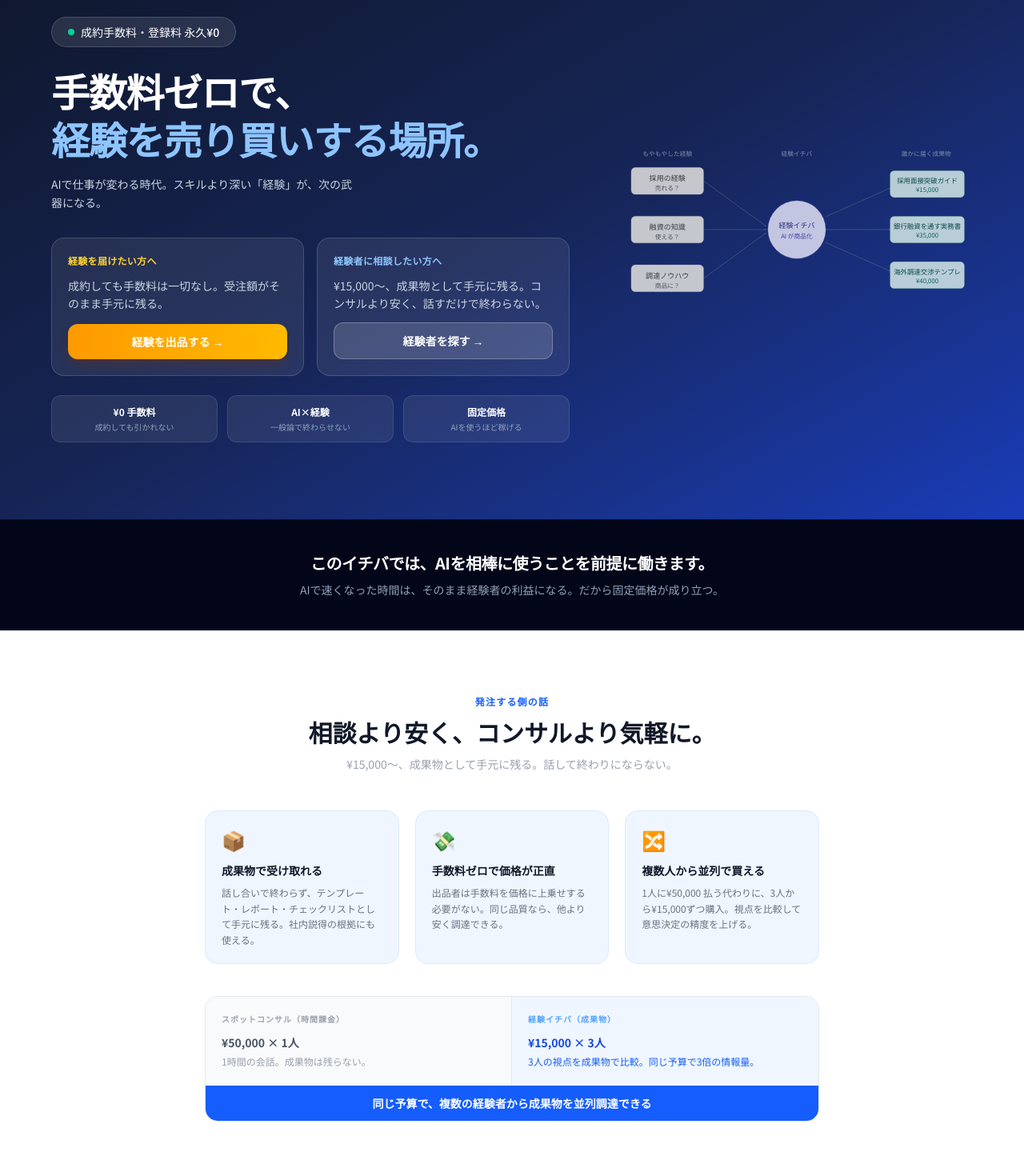
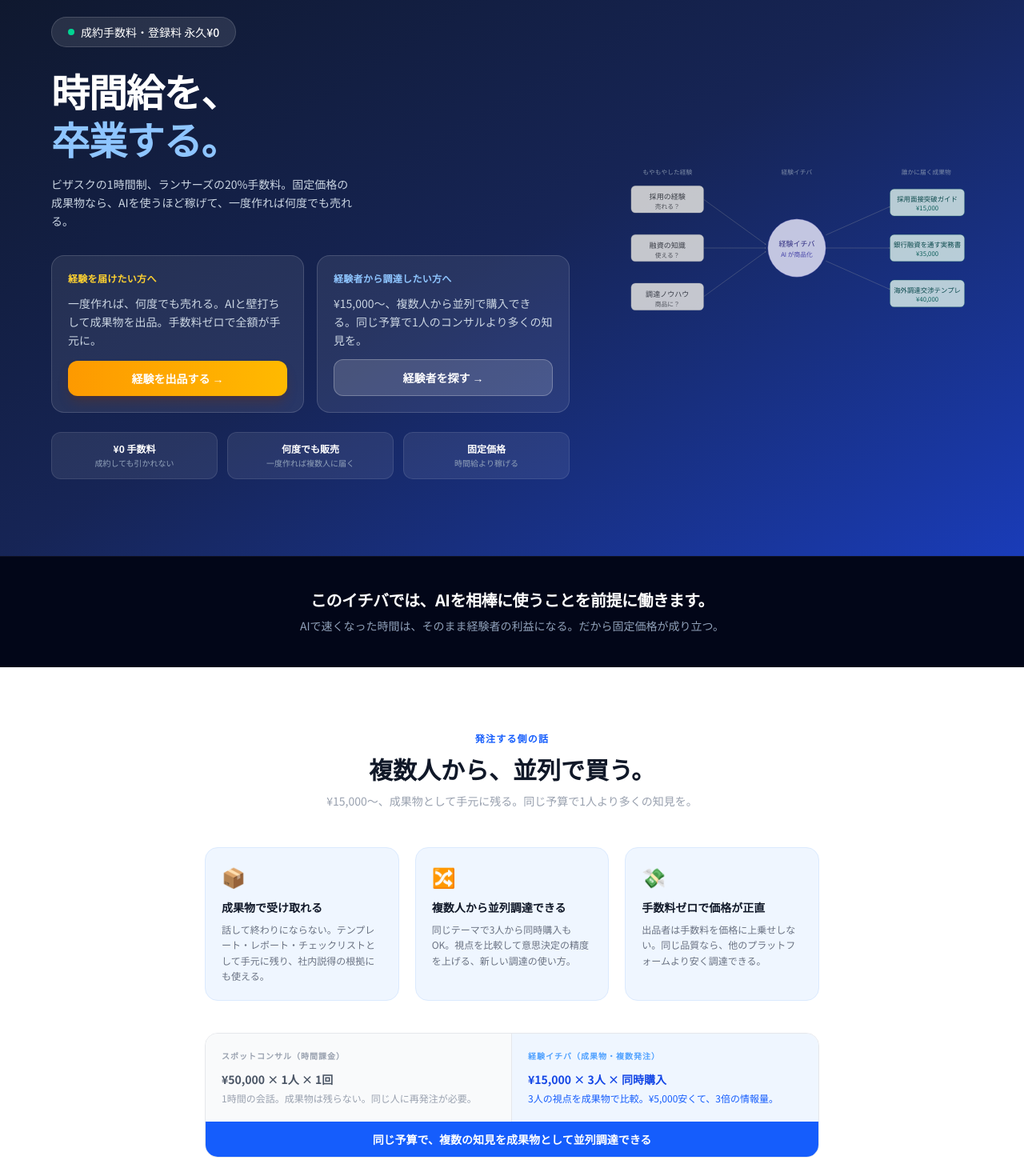
Before and after one commit to westville1030-tech11/skill-tana, a Next.js app: page / in a window 1280 px wide. Shown: the part 140-1610 px from the top of the page at 80% size. Built offline with nearby package versions, Linux system fonts and the light colour scheme; no server answers.

Commit message:
時間給卒業・複数販売・並列発注を軸にLP全面改訂

```diff
--- a/app/page.tsx
+++ b/app/page.tsx
@@ -18,11 +18,11 @@ export default function Home() {
               </div>
 
               <h1 className="text-4xl md:text-5xl font-black text-white leading-tight mb-4 tracking-tight">
-                手数料ゼロで、<br />
-                <span className="text-blue-300">経験を売り買いする場所。</span>
+                時間給を、<br />
+                <span className="text-blue-300">卒業する。</span>
               </h1>
               <p className="text-slate-300 text-sm leading-relaxed mb-8 max-w-sm mx-auto lg:mx-0">
-                AIで仕事が変わる時代。スキルより深い「経験」が、次の武器になる。
+                ビザスクの1時間制、ランサーズの20%手数料。固定価格の成果物なら、AIを使うほど稼げて、一度作れば何度でも売れる。
               </p>
 
               <div className="grid sm:grid-cols-2 gap-4 mb-6">
@@ -30,7 +30,7 @@ export default function Home() {
                 <div className="bg-white/8 border border-white/15 rounded-2xl p-5 flex flex-col gap-3">
                   <p className="text-xs font-bold text-amber-300 tracking-wide">経験を届けたい方へ</p>
                   <p className="text-sm text-slate-300 leading-relaxed">
-                    成約しても手数料は一切なし。受注額がそのまま手元に残る。
+                    一度作れば、何度でも売れる。AIと壁打ちして成果物を出品。手数料ゼロで全額が手元に。
                   </p>
                   <Link href="/try"
                     className="mt-auto block text-center bg-gradient-to-r from-amber-500 to-amber-400 text-white py-3 px-4 rounded-xl text-sm font-bold hover:opacity-90 transition-opacity shadow-lg shadow-amber-900/30">
@@ -39,9 +39,9 @@ export default function Home() {
                 </div>
                 {/* 経験者に相談したい */}
                 <div className="bg-white/8 border border-white/15 rounded-2xl p-5 flex flex-col gap-3">
-                  <p className="text-xs font-bold text-blue-300 tracking-wide">経験者に相談したい方へ</p>
+                  <p className="text-xs font-bold text-blue-300 tracking-wide">経験者から調達したい方へ</p>
                   <p className="text-sm text-slate-300 leading-relaxed">
-                    ¥15,000〜、成果物として手元に残る。コンサルより安く、話すだけで終わらない。
+                    ¥15,000〜、複数人から並列で購入できる。同じ予算で1人のコンサルより多くの知見を。
                   </p>
                   <Link href="/browse"
                     className="mt-auto block text-center bg-white/15 border border-white/25 text-white py-3 px-4 rounded-xl text-sm font-bold hover:bg-white/20 transition-colors">
@@ -54,8 +54,8 @@ export default function Home() {
               <div className="grid grid-cols-3 gap-3">
                 {[
                   { value: "¥0 手数料", desc: "成約しても引かれない" },
-                  { value: "AI×経験", desc: "一般論で終わらせない" },
-                  { value: "固定価格", desc: "AIを使うほど稼げる" },
+                  { value: "何度でも販売", desc: "一度作れば複数人に届く" },
+                  { value: "固定価格", desc: "時間給より稼げる" },
                 ].map((item) => (
                   <div key={item.value} className="bg-white/8 border border-white/10 rounded-xl px-3 py-3 text-center">
                     <p className="text-xs font-bold text-white leading-snug">{item.value}</p>
@@ -91,30 +91,30 @@ export default function Home() {
         <div className="max-w-3xl mx-auto">
           <p className="text-xs font-bold text-blue-600 tracking-widest text-center mb-3">発注する側の話</p>
           <h2 className="text-3xl font-bold text-center text-gray-900 mb-3">
-            相談より安く、コンサルより気軽に。
+            複数人から、並列で買う。
           </h2>
-          <p className="text-center text-gray-400 text-sm mb-12">¥15,000〜、成果物として手元に残る。話して終わりにならない。</p>
+          <p className="text-center text-gray-400 text-sm mb-12">¥15,000〜、成果物として手元に残る。同じ予算で1人より多くの知見を。</p>
 
           <div className="grid md:grid-cols-3 gap-5 mb-10">
             <div className="rounded-2xl bg-blue-50 border border-blue-100 p-5">
               <p className="text-2xl mb-3">📦</p>
               <p className="font-bold text-gray-900 text-sm mb-2">成果物で受け取れる</p>
               <p className="text-xs text-gray-500 leading-relaxed">
-                話し合いで終わらず、テンプレート・レポート・チェックリストとして手元に残る。社内説得の根拠にも使える。
+                話して終わりにならない。テンプレート・レポート・チェックリストとして手元に残り、社内説得の根拠にも使える。
+              </p>
+            </div>
+            <div className="rounded-2xl bg-blue-50 border border-blue-100 p-5">
+              <p className="text-2xl mb-3">🔀</p>
+              <p className="font-bold text-gray-900 text-sm mb-2">複数人から並列調達できる</p>
+              <p className="text-xs text-gray-500 leading-relaxed">
+                同じテーマで3人から同時購入もOK。視点を比較して意思決定の精度を上げる、新しい調達の使い方。
               </p>
             </div>
             <div className="rounded-2xl bg-blue-50 border border-blue-100 p-5">
               <p className="text-2xl mb-3">💸</p>
               <p className="font-bold text-gray-900 text-sm mb-2">手数料ゼロで価格が正直</p>
               <p className="text-xs text-gray-500 leading-relaxed">
-                出品者は手数料を価格に上乗せする必要がない。同じ品質なら、他より安く調達できる。
-              </p>
-            </div>
-            <div className="rounded-2xl bg-blue-50 border border-blue-100 p-5">
-              <p className="text-2xl mb-3">🔀</p>
-              <p className="font-bold text-gray-900 text-sm mb-2">複数人から並列で買える</p>
-              <p className="text-xs text-gray-500 leading-relaxed">
-                1人に¥50,000 払う代わりに、3人から¥15,000ずつ購入。視点を比較して意思決定の精度を上げる。
+                出品者は手数料を価格に上乗せしない。同じ品質なら、他のプラットフォームより安く調達できる。
               </p>
             </div>
           </div>
@@ -123,17 +123,17 @@ export default function Home() {
             <div className="grid grid-cols-2">
               <div className="bg-gray-50 p-5 border-r border-gray-200">
                 <p className="text-[10px] font-bold text-gray-400 tracking-widest mb-3">スポットコンサル（時間課金）</p>
-                <p className="text-sm font-bold text-gray-600 mb-1">¥50,000 × 1人</p>
-                <p className="text-xs text-gray-400 leading-relaxed">1時間の会話。成果物は残らない。</p>
+                <p className="text-sm font-bold text-gray-600 mb-1">¥50,000 × 1人 × 1回</p>
+                <p className="text-xs text-gray-400 leading-relaxed">1時間の会話。成果物は残らない。同じ人に再発注が必要。</p>
               </div>
               <div className="bg-blue-50 p-5">
-                <p className="text-[10px] font-bold text-blue-400 tracking-widest mb-3">経験イチバ（成果物）</p>
-                <p className="text-sm font-bold text-blue-700 mb-1">¥15,000 × 3人</p>
-                <p className="text-xs text-blue-600 leading-relaxed">3人の視点を成果物で比較。同じ予算で3倍の情報量。</p>
+                <p className="text-[10px] font-bold text-blue-400 tracking-widest mb-3">経験イチバ（成果物・複数発注）</p>
+                <p className="text-sm font-bold text-blue-700 mb-1">¥15,000 × 3人 × 同時購入</p>
+                <p className="text-xs text-blue-600 leading-relaxed">3人の視点を成果物で比較。¥5,000安くて、3倍の情報量。</p>
               </div>
             </div>
             <div className="bg-blue-600 px-6 py-3 text-center">
-              <p className="text-sm text-white font-bold">同じ予算で、複数の経験者から成果物を並列調達できる</p>
+              <p className="text-sm text-white font-bold">同じ予算で、複数の知見を成果物として並列調達できる</p>
             </div>
           </div>
         </div>
@@ -336,7 +336,7 @@ export default function Home() {
           <div className="grid sm:grid-cols-2 gap-5 max-w-lg mx-auto">
             <div className="bg-white/8 border border-white/15 rounded-2xl p-5 flex flex-col gap-3 text-left">
               <p className="text-xs font-bold text-amber-300 tracking-wide">経験を届けたい方へ</p>
-              <p className="text-sm text-slate-300 leading-relaxed">AIと壁打ちしながら、30分で出品できる。</p>
+              <p className="text-sm text-slate-300 leading-relaxed">一度作れば何度でも売れる。AIと30分で出品完了。</p>
               <Link href="/try"
                 className="mt-auto block text-center bg-gradient-to-r from-amber-500 to-amber-400 text-white py-3 px-4 rounded-xl text-sm font-bold hover:opacity-90 transition-opacity">
                 経験を出品する →
@@ -344,7 +344,7 @@ export default function Home() {
             </div>
             <div className="bg-white/8 border border-white/15 rounded-2xl p-5 flex flex-col gap-3 text-left">
               <p className="text-xs font-bold text-blue-300 tracking-wide">経験者に相談したい方へ</p>
-              <p className="text-sm text-slate-300 leading-relaxed">¥15,000〜、成果物として手元に残る。</p>
+              <p className="text-sm text-slate-300 leading-relaxed">¥15,000〜、複数人から並列調達OK。</p>
               <Link href="/browse"
                 className="mt-auto block text-center bg-white/15 border border-white/25 text-white py-3 px-4 rounded-xl text-sm font-bold hover:bg-white/20 transition-colors">
                 経験者を探す →
@@ -423,13 +423,19 @@ function ComparisonTable() {
       label: "取引の単位",
       spot:   "時間（1h単位）",
       skill:  "スキル・作業単位",
-      ours:   "成果物・経験パッケージ",
+      ours:   "成果物・固定価格",
     },
     {
-      label: "価格モデル",
-      spot:   "時間給",
-      skill:  "時間給 or 見積もり",
-      ours:   "固定価格",
+      label: "同じ成果物の複数販売",
+      spot:   "× 1時間=1回のみ",
+      skill:  "△ 基本は個別受注",
+      ours:   "◎ 何度でも販売可能",
+    },
+    {
+      label: "複数人への並列発注",
+      spot:   "× 1人ずつ個別",
+      skill:  "△ 手間がかかる",
+      ours:   "◎ 同時購入OK",
     },
     {
       label: "手数料",
@@ -448,12 +454,6 @@ function ComparisonTable() {
       spot:   "△ 準備が大変",
       skill:  "△ 文章力が必要",
       ours:   "◎ AIが一緒に作る",
-    },
-    {
-      label: "発注の整理",
-      spot:   "△ 自分で準備",
-      skill:  "△ 仕様書が必要",
-      ours:   "◎ AIと壁打ち",
     },
     {
       label: "期待外れの時",
```
